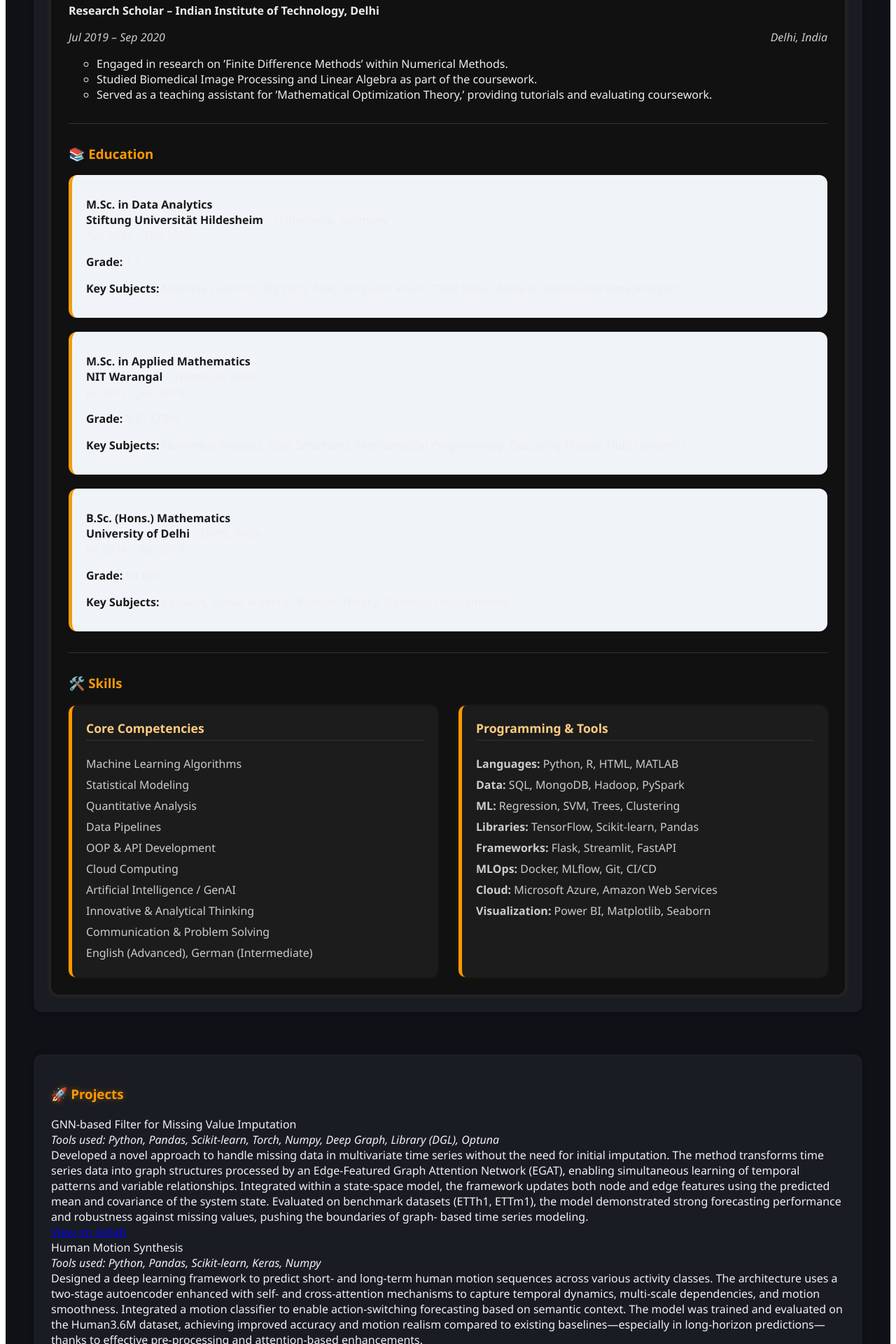
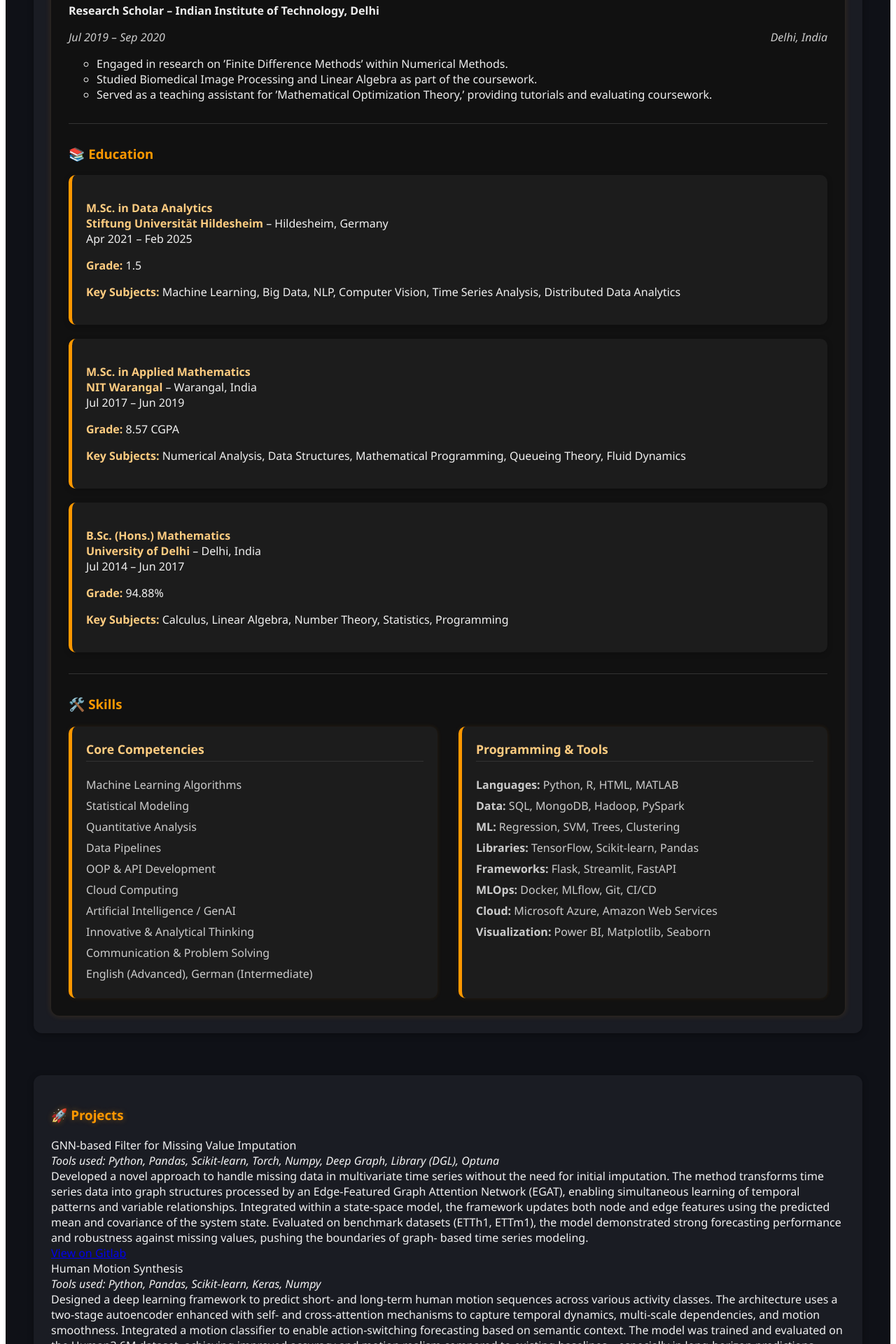
Before and after one commit to Simran-Kaur04/Simran-Kaur04.github.io, a Jekyll site: the page built from index.md, in a window 1280 px wide. Shown: the part 1286-3206 px from the top of the page at 70% size. Built offline with Jekyll 4.4.1, drawn with Linux system fonts in a browser that asks for light colours.

Commit message:
Update style.css

```diff
--- a/assets/css/style.css
+++ b/assets/css/style.css
@@ -144,16 +144,17 @@
 }
 
 .education-entry {
-  background-color: #f0f4f8;
-  border-left: 5px solid #f39c12;
-  border-radius: 12px;
-  padding: 15px 20px;
+  background-color: #1c1c1c;             /* dark background */
+  color: #f1f1f1;                        /* light text */
+  border-left: 5px solid #ff9800;        /* orange accent */
+  border-radius: 10px;
+  padding: 20px;
   margin-bottom: 20px;
-  box-shadow: 0 1px 5px rgba(0, 0, 0, 0.1);
-}:contentReference[oaicite:50]{index=50}
+  box-shadow: 0 2px 8px rgba(0, 0, 0, 0.2);
+}
 
 .education-entry strong {
-  color: #1a1a1a;
+  color: #ffcc80;
 }
 
 .skills-section {
```
